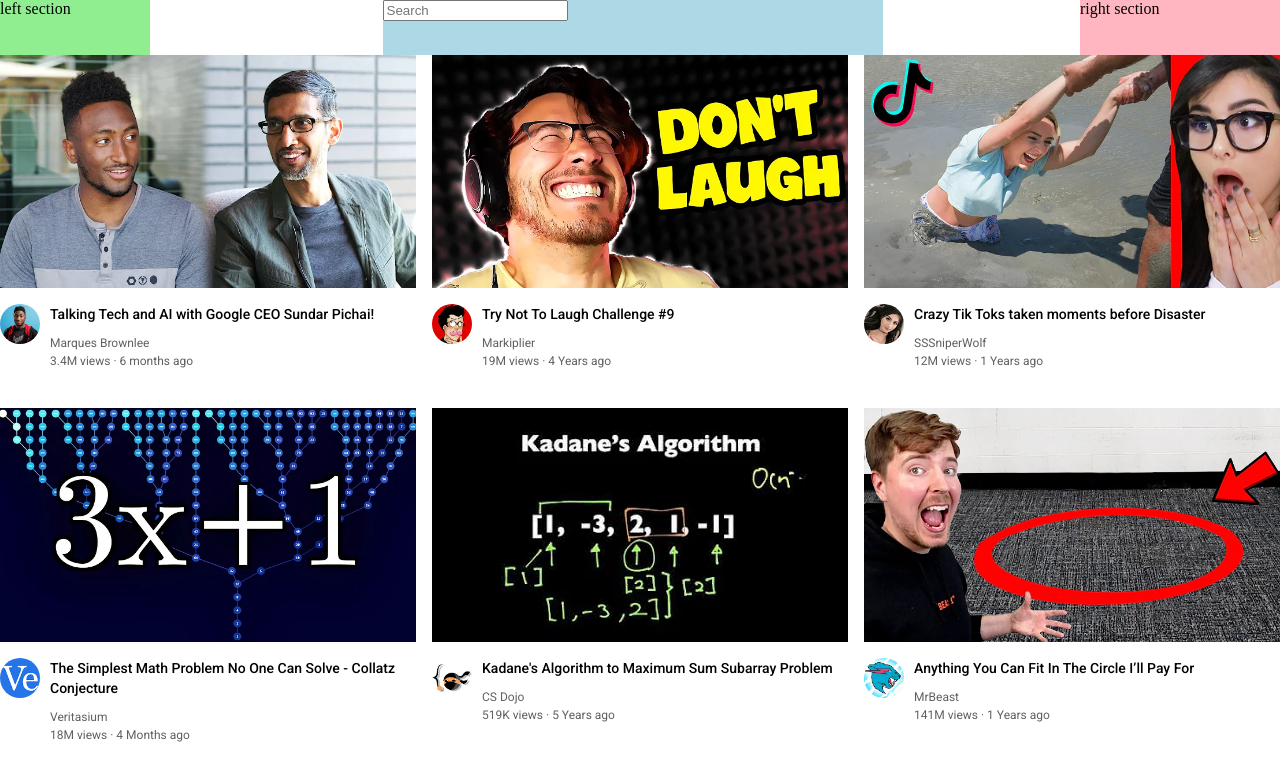
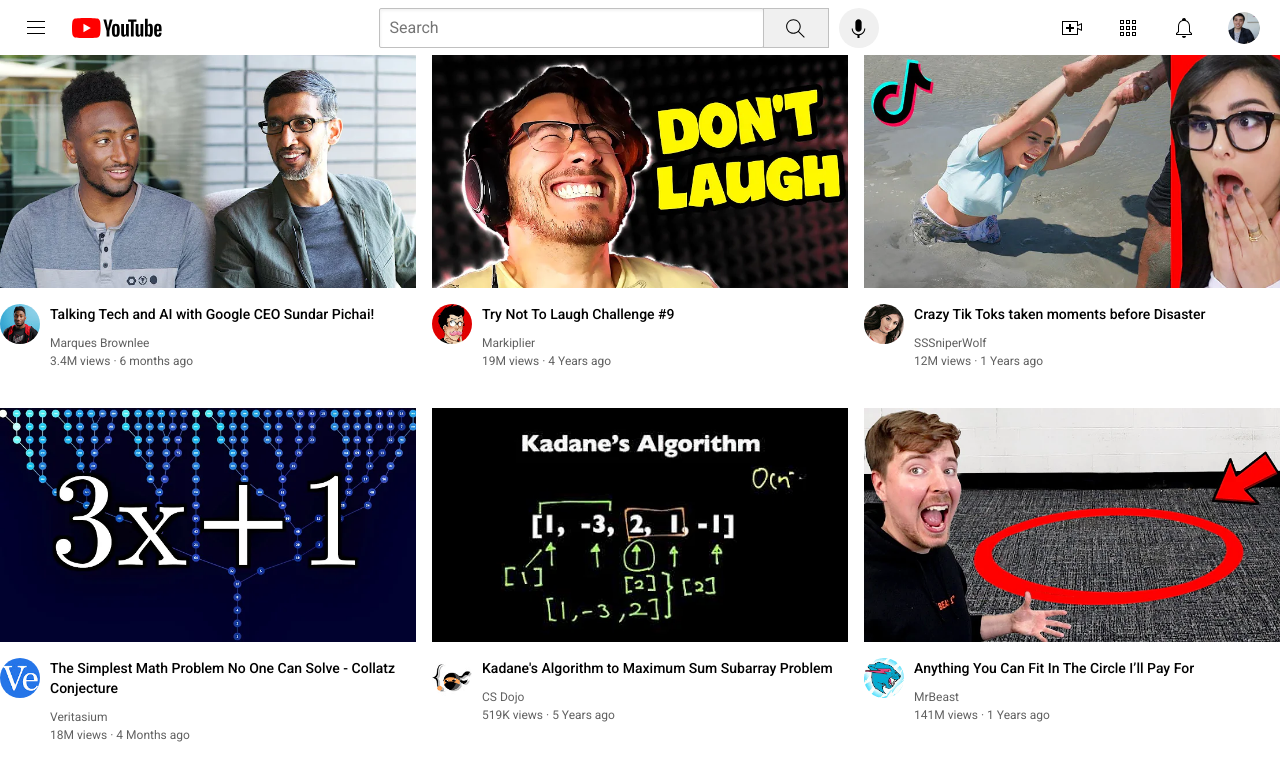
Before and after one commit to Sandy-YP-Holley/youtube-ui, a plain HTML site: page index.html in a window 1280 px wide. Drawn offline with Linux system fonts and the light colour scheme.

Commit message:
finalize header design using flexbox

```diff
--- a/index.html
+++ b/index.html
@@ -8,13 +8,23 @@
     <body>
       <div class="header">
         <div class="left-section">
-          left section
+          <img class="hamburger" src="icons/hamburger-menu.svg">
+          <img class="logo" src="icons/youtube-logo.svg">
         </div>
         <div class="middle-section">
           <input class="search-bar" type="text" placeholder="Search">
+          <button class="search-button">
+            <img class="search-icon" src="icons/search.svg">
+          </button>
+          <button class="voice-search-button">
+            <img class="voice-icon" src="icons/voice-search-icon.svg">
+          </button>
         </div>
         <div class="right-section">
-          right section
+          <img class="upload-icon" src="icons/upload.svg">
+          <img class="youtube-apps-icon" src="icons/youtube-apps.svg">
+          <img class="notification-icon" src="icons/notifications.svg">
+          <img class="current-user-picture" src="channels/my-channel.jpeg">
         </div>
       </div>
       <div class="video-grid">
--- a/styles.css
+++ b/styles.css
@@ -58,8 +58,8 @@
 }
 
 .left-section{
-  width: 150px;
-  background-color: lightgreen;
+  display: flex;
+  align-items: center;
 }
 
 .middle-section{
@@ -67,10 +67,91 @@
   margin-left: 70px;
   margin-right: 35px;
   max-width: 500px;
-  background-color: lightblue;
+  display: flex;
+  align-items: center;
 }
 
 .right-section{
   width: 200px;
-  background-color: lightpink;
+  display: flex;
+  flex-direction: row;
+  align-items: center;
+  justify-content: space-between;
+  margin-right: 20px;
+  flex-shrink: 0;
 }
+
+.hamburger{
+  height: 24px;
+  margin-left: 24px;
+  margin-right: 24px;
+}
+
+.logo {
+  height: 20px;
+}
+
+.search-button{
+  height: 40px;
+  width: 66px;
+  border-width: 1px;
+  border-color: rgb(192,192,192);
+  background-color: rgb(240, 240, 240);
+  border-style: solid;
+  margin-left: -1px;
+  margin-right: 10px;
+}
+
+.voice-search-button{
+  height: 40px;
+  width: 40px;
+  border-radius: 40px;
+  border: none;
+  background-color: rgb(240,240,240);
+}
+
+.voice-icon{
+  margin-top: 4px;
+  height: 25px;
+}
+
+.search-bar{
+  flex: 1;
+  height: 36px;
+  font-size: 16px;
+  border-width: 1px;
+  border-color: rgb(192,192,192);
+  border-style: solid;
+  border-radius: 2px;
+  box-shadow: inset 1px 2px 3px rgba(0, 0, 0, 0.05);
+  padding-left: 10px;
+  width: 0;
+}
+
+.search-bar::placeholder{
+  font-family: Roboto, Arial;
+  font-size: 16px;
+}
+
+.search-icon{
+  height: 25px;
+  margin-top: 4px;
+}
+
+.upload-icon{
+  height: 24px;
+}
+
+.youtube-apps-icon{
+  height: 24px;
+}
+
+.notification-icon{
+  height: 24px;
+}
+
+.current-user-picture{
+  height: 32px;
+  border-radius: 16px;
+  border: none;
+}
```
